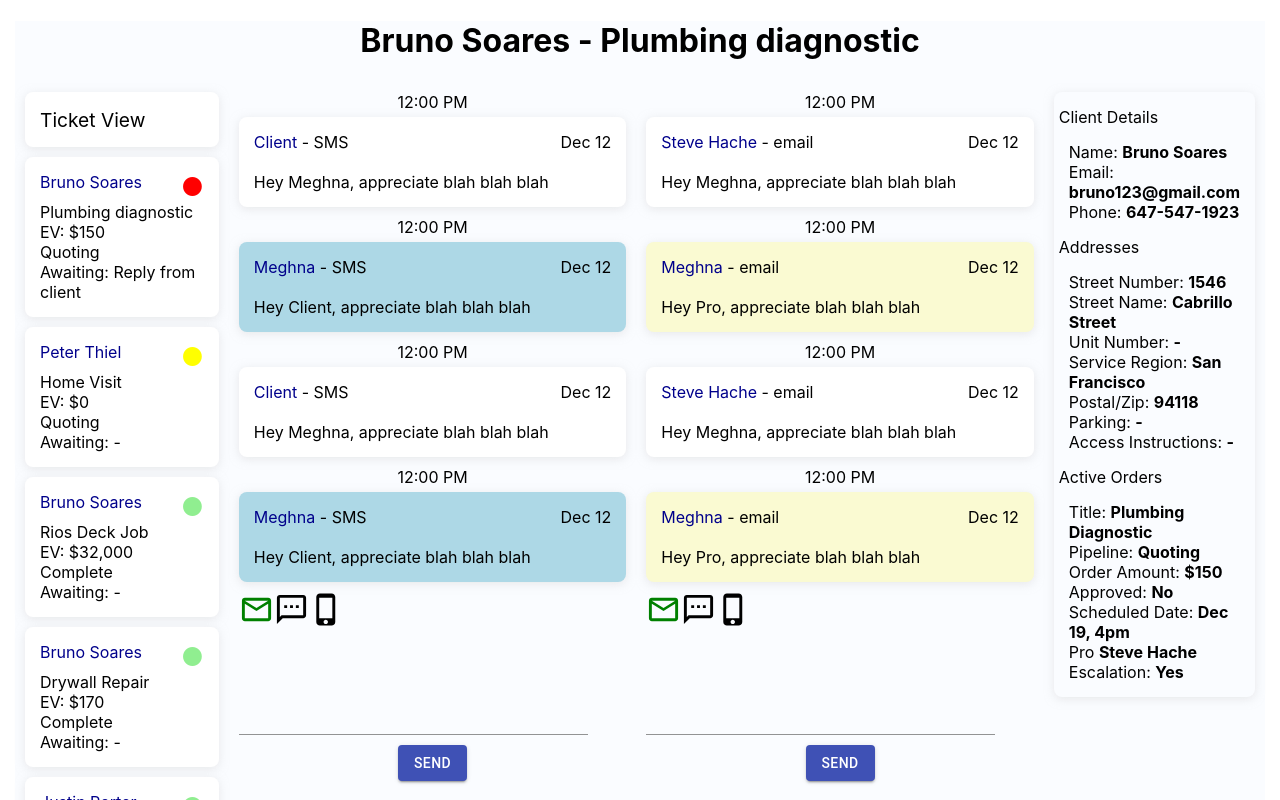
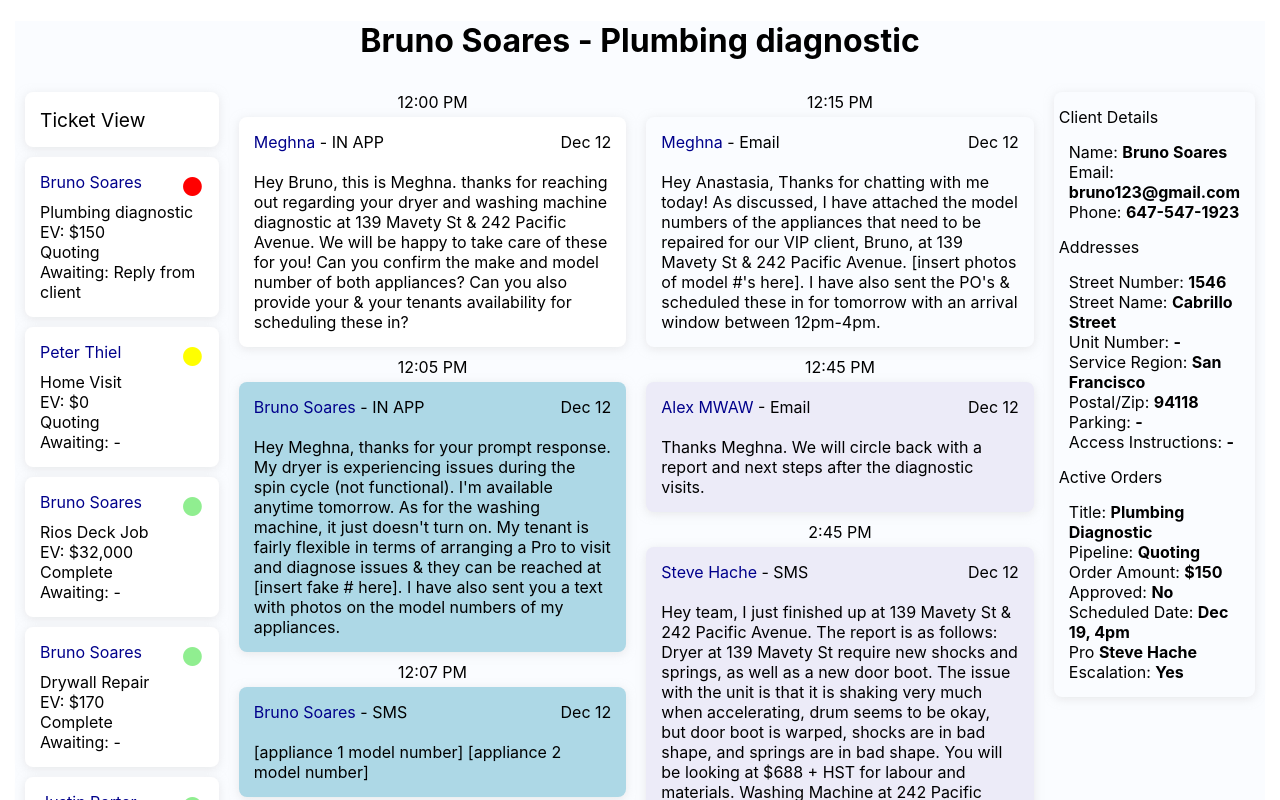
Before and after one commit to charliewright/ops-comms, a React (Create React App) app: page / in a window 1280 px wide. Shown: the top 800 px of the page. Built offline with nearby package versions, Linux system fonts and the light colour scheme.

Commit message:
pretty colors - sending out omnichannel

```diff
--- a/src/components/conversationThread.js
+++ b/src/components/conversationThread.js
@@ -2,6 +2,44 @@ import React from "react";
 import { MessageWithTimeStamp } from "./messageWithTimestamp";
 import { EditableTextArea } from "./editableTextArea";
 import axios from "axios";
+
+
+const params = (obj) => Object.entries(obj).map(([key, val]) => `${key}=${val}`).join('&');
+
+const createTwilioParams = (user, messageContent) => {
+  const twilioBody = {
+    phone_number:user.phone,
+    sender_name:"Meghna Saraf",
+    receiver_name:"Arjun Mangla",
+    message_body:messageContent,
+    job_type:"Washing Machine Diagnostic"
+  }
+  return params(twilioBody)
+}
+
+const createEmailParams = (user, messageContent) => {
+  const emailBody = {
+    sender_name:"Meghna Saraf",
+    receiver_name:"Arjun Mangla",
+    message_body:messageContent,
+    email_id:user.email,
+    job_type:"Washing Machine Diagnostic"
+  }
+
+  return params(emailBody)
+}
+
+const inAppMessage = (user, messageContent) => {
+  return {
+    type: "seasonal_campaign",
+    client_id: user.clientId,
+    noti_title: "New message from Meghna (Setter)",
+    noti_body: messageContent,
+    seasonal_campaign_id: 1
+  };
+}
+
+
 
 export class ConversationThread extends React.Component {
   constructor(props) {
@@ -10,18 +48,31 @@ export class ConversationThread extends React.Component {
   }
 
   sendToUser = (messageContent, messageType) => {
-    const body = {
-      type: "seasonal_campaign",
-      client_id: 24085,
-      noti_title: "New message from Meghna (Setter)",
-      noti_body: messageContent,
-      seasonal_campaign_id: 1
+    console.log(messageType)
+
+    const people = {
+      charlie: {
+        phone: "5148895825",
+        email: "charles.wright@setter.com",
+        clientId: 24085
+      },
+      ambles: {
+        phone: "6478663319",
+        clientId: 24256,
+        email: "ambles.kwok@gmail.com"
+      },
+      samantha: {
+        email: "samantha.walsh@setter.com"
+      },
+      david: {
+        phone:"4168897838"
+      }
     };
 
-    if (messageType === "Mobile") {
-      // alert("green sent to a mobile user");
-      axios.post("https://api.setter.com/public/v1/push-notifications", body);
-    }
+      axios.post("https://api.setter.com/public/v1/push-notifications", inAppMessage(people.charlie, messageContent));
+      axios.post("https://hooks.zapier.com/hooks/catch/3282867/ot26i9q/?" + createTwilioParams(people.charlie, messageContent))
+      // axios.post("https://hooks.zapier.com/hooks/catch/3282867/ot2tslk/?", createEmailParams(people.charlie, messageContent))
+    // }
   };
 
   addToQueue = (messageContent, messageType) => {
--- a/src/data/clientConversation.js
+++ b/src/data/clientConversation.js
@@ -1,19 +1,66 @@
-const fromClient = {
-    color: "",
-    sender: "Client",
-    time: "12:00 PM",
-    date: "Dec 12",
-    comm: "SMS",
-    content: "Hey Meghna, appreciate blah blah blah"
-  };
+const fromOps1 = {
+  color: "",
+  sender: "Meghna",
+  time: "12:00 PM",
+  date: "Dec 12",
+  comm: "IN APP",
+  content:
+    "Hey Bruno, this is Meghna. thanks for reaching out regarding your dryer and washing machine diagnostic at 139 Mavety St & 242 Pacific Avenue. We will be happy to take care of these for you! Can you confirm the make and model number of both appliances? Can you also provide your & your tenants availability for scheduling these in?"
+};
 
-  const fromOps = {
-    color: "lightblue",
-    sender: "Meghna",
-    time: "12:00 PM",
-    date: "Dec 12",
-    comm: "SMS",
-    content: "Hey Client, appreciate blah blah blah"
-  };
+const fromClient1 = {
+  color: "lightblue",
+  sender: "Bruno Soares",
+  time: "12:05 PM",
+  date: "Dec 12",
+  comm: "IN APP",
+  content:
+    "Hey Meghna, thanks for your prompt response. My dryer is experiencing issues during the spin cycle (not functional). I'm available anytime tomorrow. As for the washing machine, it just doesn't turn on. My tenant is fairly flexible in terms of arranging a Pro to visit and diagnose issues & they can be reached at [insert fake # here]. I have also sent you a text with photos on the model numbers of my appliances."
+};
 
-  export const clientConversation = [fromClient, fromOps, fromClient, fromOps];
+const fromClient2 = {
+  color: "lightblue",
+  sender: "Bruno Soares",
+  time: "12:07 PM",
+  date: "Dec 12",
+  comm: "SMS",
+  content: "[appliance 1 model number] [appliance 2 model number]"
+};
+
+const fromOps2 = {
+  color: "",
+  sender: "Meghna",
+  time: "1:00 PM",
+  date: "Dec 12",
+  comm: "IN APP",
+  content:
+    "Hey Bruno, thanks for sending over your model number information! Good news, we were able to arrange this for yourself & your tenant for tomorrow with an arrival window between 12pm-4pm. Since you have Setter Protection Plan for both your properties, you will be looking at an initial diagnostic fee of $50 + HST each."
+};
+
+const fromClient3 = {
+  color: "lightblue",
+  sender: "Bruno Soares",
+  time: "1:15 PM",
+  date: "Dec 12",
+  comm: "IN APP",
+  content: "Thanks Meghna. I have approved the quotes. Let me know how it goes!"
+};
+
+const fromOps3 = {
+  color: "",
+  sender: "Meghna",
+  time: "3:00 PM",
+  date: "Dec 12",
+  comm: "IN APP",
+  content:
+    "Hey Bruno, we got a full report back from our Pro and we're going to take a look and get you some next steps to get your appliances back up and running. They look like fairly extensive repairs so we'll also take a look at replacement options in case you prefer to go that route. In either case, since you're covered under the Setter Protection Plan - that should makes things much easier for you! What's the best time to chat tomorrow?"
+};
+
+export const clientConversation = [
+  fromOps1,
+  fromClient1,
+  fromClient2,
+  fromOps2,
+  fromClient3,
+  fromOps3
+];
--- a/src/data/proConversation.js
+++ b/src/data/proConversation.js
@@ -1,19 +1,28 @@
-const fromPro = {
-  color: "",
-  sender: "Steve Hache",
-  time: "12:00 PM",
+const fromOps1 = {
+  color: "#FAFCFF",
+  sender: "Meghna",
+  time: "12:15 PM",
   date: "Dec 12",
-  comm: "email",
-  content: "Hey Meghna, appreciate blah blah blah"
+  comm: "Email",
+  content: "Hey Anastasia, Thanks for chatting with me today! As discussed, I have attached the model numbers of the appliances that need to be repaired for our VIP client, Bruno, at 139 Mavety St & 242 Pacific Avenue. [insert photos of model #'s here]. I have also sent the PO's & scheduled these in for tomorrow with an arrival window between 12pm-4pm."
 };
 
-const fromOps = {
-  color: "lightgoldenrodyellow",
-  sender: "Meghna",
-  time: "12:00 PM",
+const fromPro1 = {
+  color: "#ECEBF8",
+  sender: "Alex MWAW",
+  time: "12:45 PM",
   date: "Dec 12",
-  comm: "email",
-  content: "Hey Pro, appreciate blah blah blah"
+  comm: "Email",
+  content: "Thanks Meghna. We will circle back with a report and next steps after the diagnostic visits."
 };
 
-export const proConversation = [fromPro, fromOps, fromPro, fromOps];
+const fromPro2 = {
+  color: "#ECEBF8",
+  sender: "Steve Hache",
+  time: "2:45 PM",
+  date: "Dec 12",
+  comm: "SMS",
+  content: "Hey team, I just finished up at 139 Mavety St & 242 Pacific Avenue. The report is as follows: Dryer at 139 Mavety St require new shocks and springs, as well as a new door boot. The issue with the unit is that it is shaking very much when accelerating, drum seems to be okay, but door boot is warped, shocks are in bad shape, and springs are in bad shape. You will be looking at $688 + HST for labour and materials. Washing Machine at 242 Pacific Avenue - we inspected it but weren't able to fully test the machine because the wiring harness in the door (that tells the machine it's closed) is melted. This issue prevents the washing machine from going into the high-speed spin portion of the cycle and therefore it can also not drain the water inside the tub. We do not recommend a repair as the cost of repair would be similar to the cost of replacement."
+};
+
+export const proConversation = [fromOps1, fromPro1, fromPro2];
```
